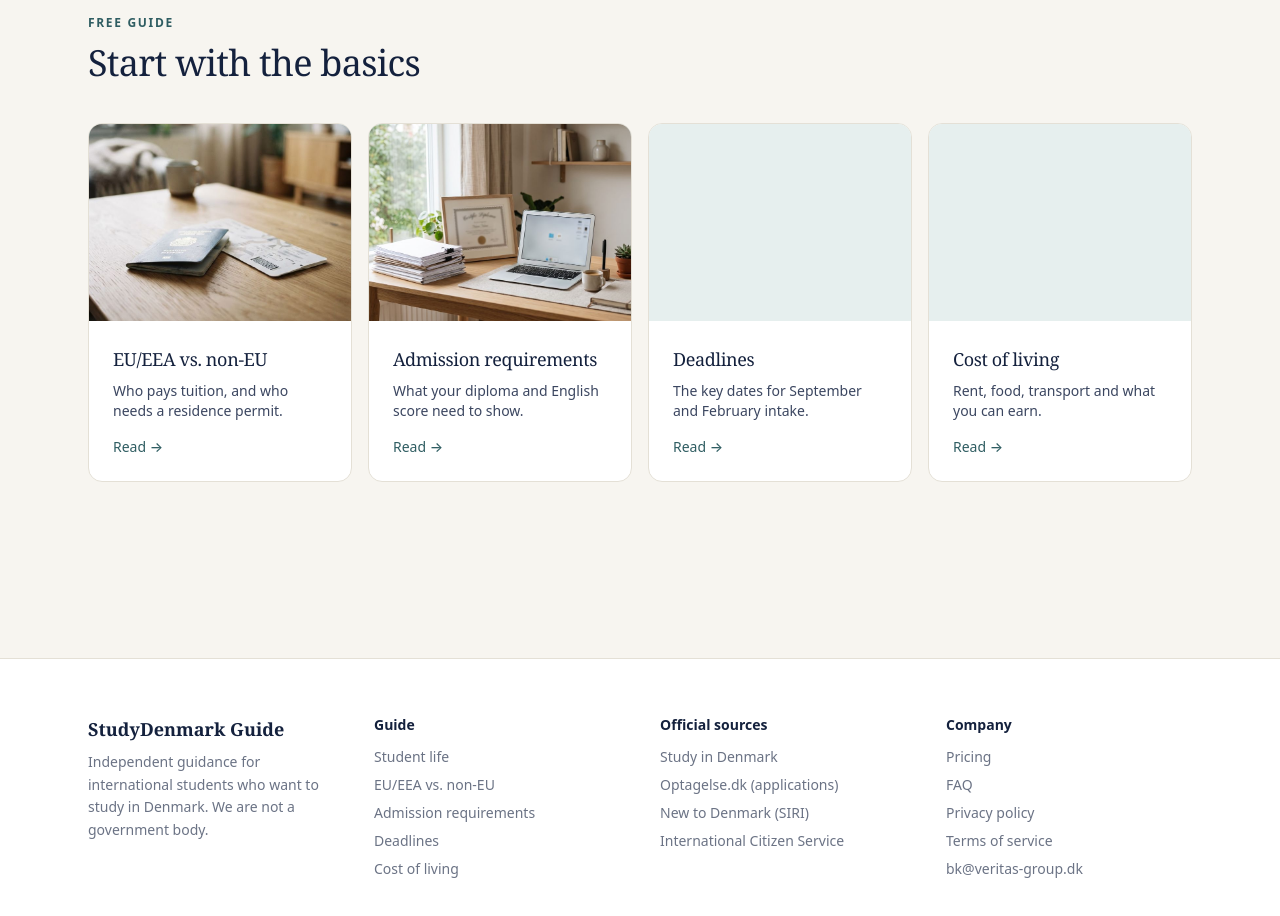
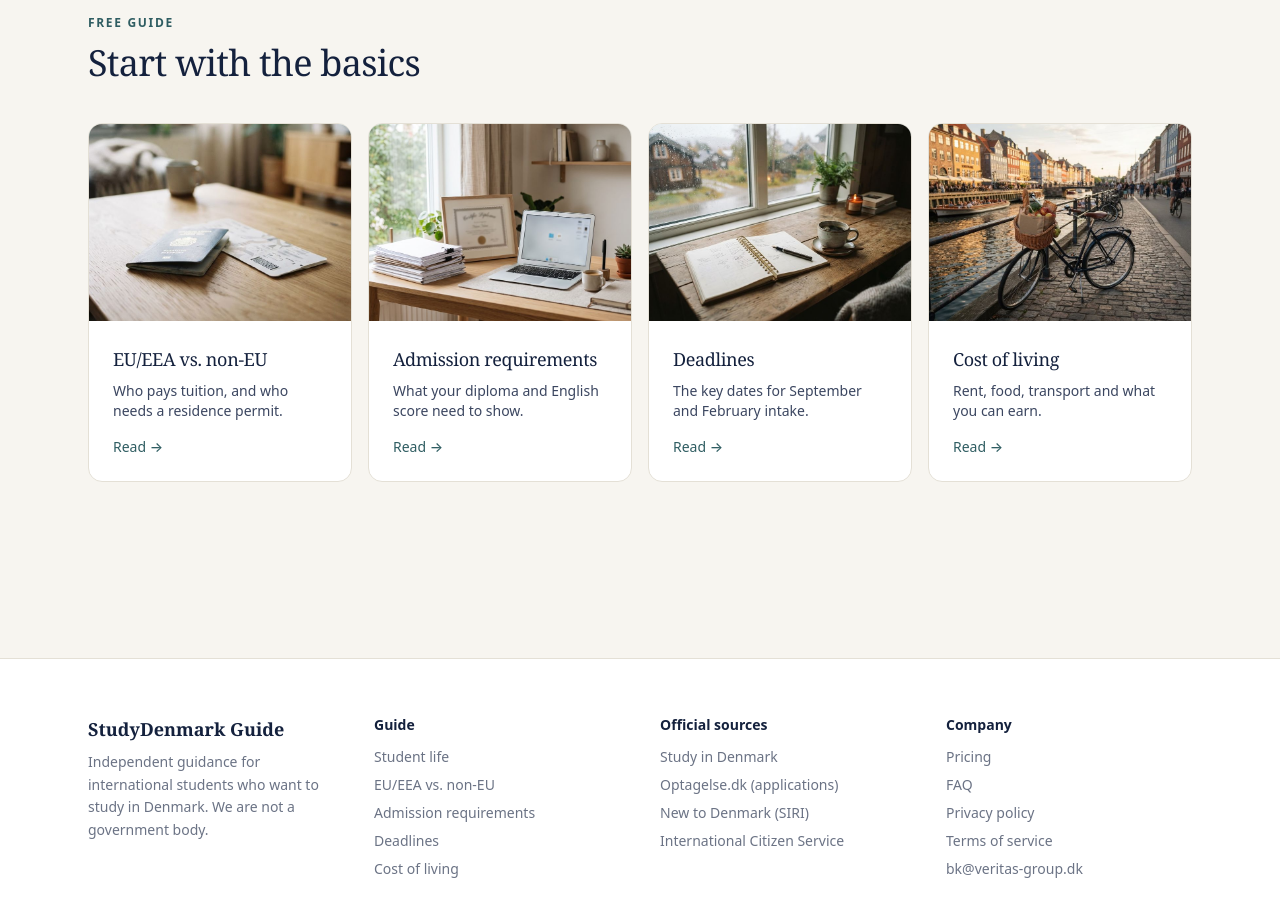
Before and after one commit to study-denmark/studydenmark, a Next.js app: page / in a window 1280 px wide. Shown: the part 2580-3496 px from the top of the page. Built offline with nearby package versions, Linux system fonts and the light colour scheme; no server answers.

Commit message:
Add deadlines and cost of living photos to guide cards
Co-Authored-By: Claude Opus 5.5 <noreply@anthropic.com>
Claude-Session: https://claude.ai/code/session_01NX5pp9vine1stWybxux5vP

```diff
--- a/src/app/page.tsx
+++ b/src/app/page.tsx
@@ -178,8 +178,8 @@ export default function Home() {
             {[
               ["/eu-vs-non-eu", "EU/EEA vs. non-EU", "Who pays tuition, and who needs a residence permit.", "/images/guide-eu.jpg"],
               ["/admission-requirements", "Admission requirements", "What your diploma and English score need to show.", "/images/guide-requirements.jpg"],
-              ["/deadlines", "Deadlines", "The key dates for September and February intake.", ""],
-              ["/cost-of-living", "Cost of living", "Rent, food, transport and what you can earn.", ""],
+              ["/deadlines", "Deadlines", "The key dates for September and February intake.", "/images/guide-deadlines.jpg"],
+              ["/cost-of-living", "Cost of living", "Rent, food, transport and what you can earn.", "/images/guide-cost.jpg"],
             ].map(([href, title, body, img]) => (
               <Link key={href} href={href} className="group overflow-hidden rounded-[var(--radius-card)] border border-line bg-surface transition-colors hover:border-ink/30">
                 <div className="relative aspect-[4/3] bg-sea-soft">
```
Also changed, not shown: public/images/guide-cost.jpg (added), public/images/guide-deadlines.jpg (added).
